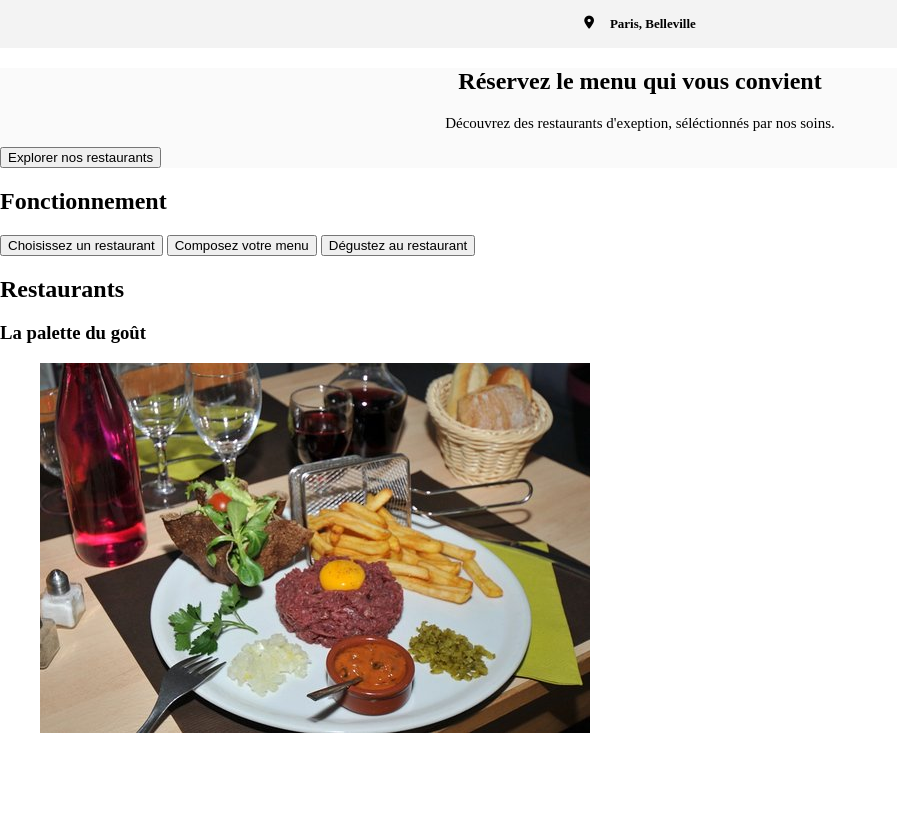
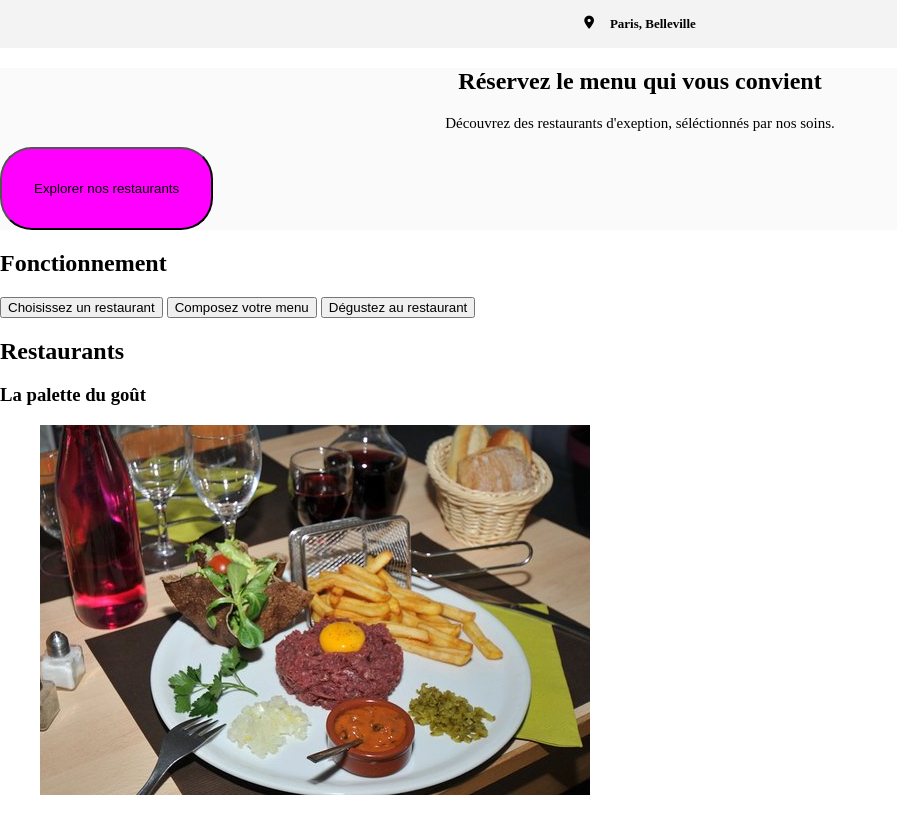
Before and after one commit to biker62/Leclercq_Axel_3_27052021, a plain HTML site: page index.html in a window 1280 px wide. Shown: the whole page, without its empty margins (0-897 px from the left). Drawn offline with Linux system fonts and the light colour scheme.

Commit message:
modification du bouton "explorer"

```diff
--- a/css/style.scss
+++ b/css/style.scss
@@ -37,11 +37,20 @@ body{
         text-align: center;
     }
 
-    &__reservation__bouton{
+    &__bouton{
      text-decoration-line: none;
-     color: fuchsia;
-     margin-right: 20px;
-
+     background-color: fuchsia;
+     padding: 2rem;
+     border-radius: 2rem;
     }
 
 }
+
+/*Fonctionnements*/
+
+
+/*Restaurants*/
+
+.restaurant{
+    background-color: #fafafa;
+    }
```
Also changed, not shown: css/style.css, 1 other file.
